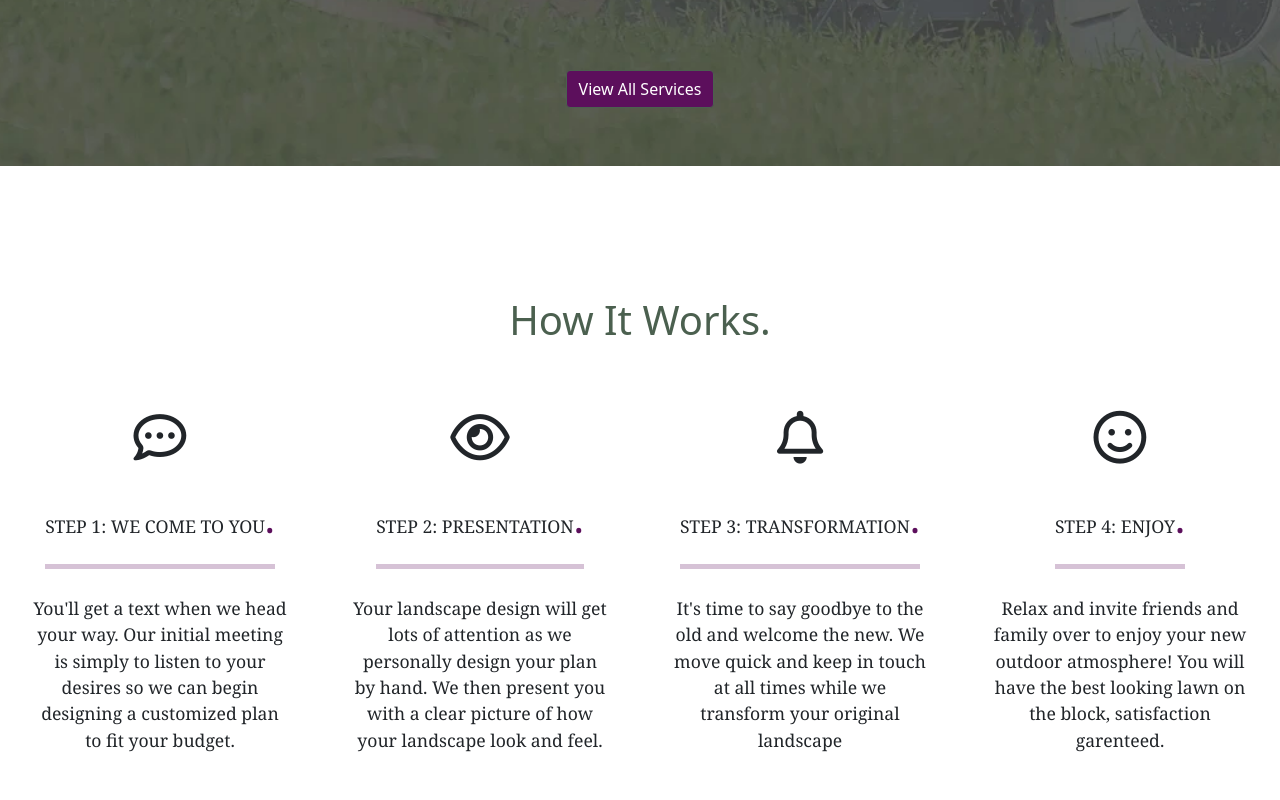
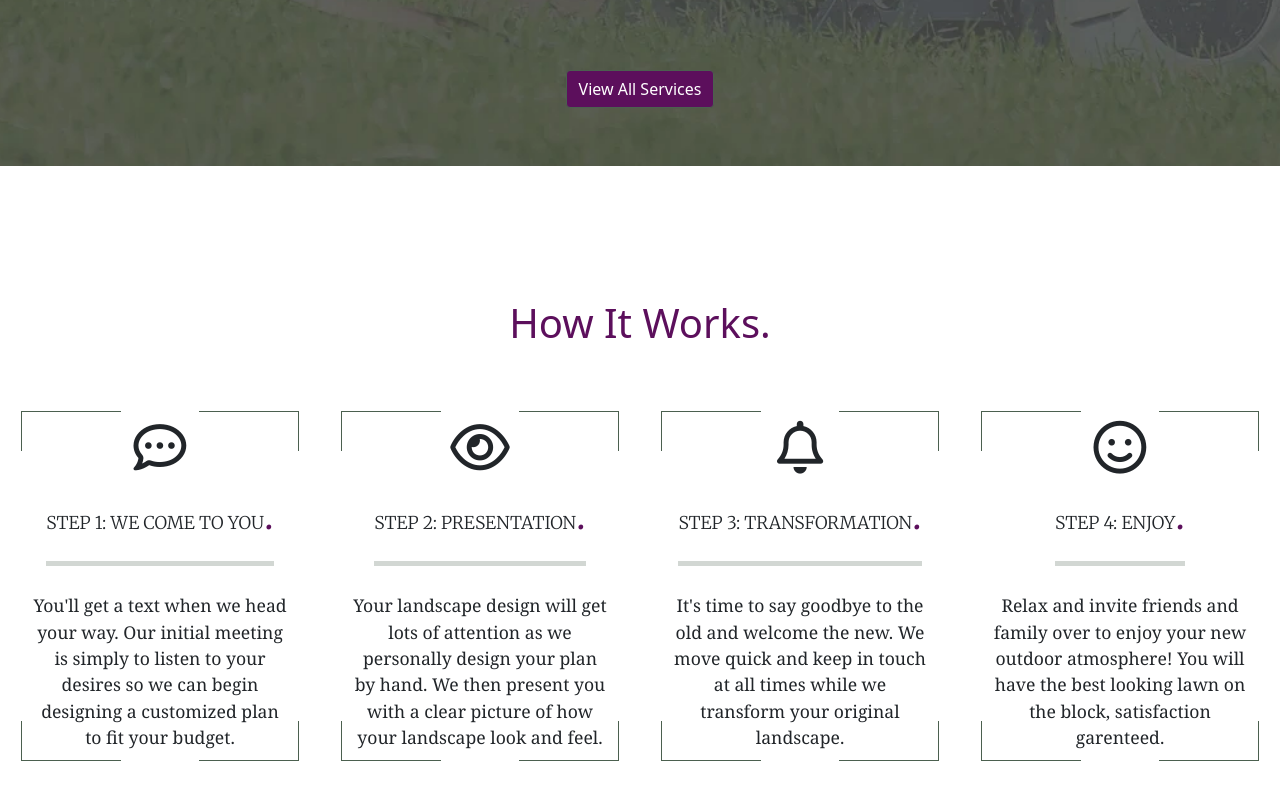
Before and after one commit to stetsonharding/ValleyLawnPros, a React (Create React App) app: page / in a window 1280 px wide. Shown: the part 2108-2908 px from the top of the page. Built offline with nearby package versions, Linux system fonts and the light colour scheme.

Commit message:
border on flow container, changed font on title.

```diff
--- a/src/components/LandscapeFlow/LandScapeFlow.js
+++ b/src/components/LandscapeFlow/LandScapeFlow.js
@@ -13,7 +13,7 @@ export default function LandScapeFlow(props) {
         <span style={{ color: "rgb(92, 15, 92)", fontSize: "40px" }}>.</span>
         <hr
           style={{
-            color: "rgb(92, 15, 92)",
+            color: "#4b604f",
             height: "5px",
           }}
         />
--- a/src/components/LandscapeFlow/LandscapeFlow.scss
+++ b/src/components/LandscapeFlow/LandscapeFlow.scss
@@ -1,15 +1,14 @@
+//container
 .flow-container {
-  max-width: 500px;
-  height: 100%;
-  min-height: 350px;
+  width: 400px;
 
+  height: 350px;
   display: flex;
   flex-direction: column;
   justify-content: center;
   align-items: center;
   font-family: Cambria, Cochin, Georgia, Times, "Times New Roman", serif;
   font-size: 1.1rem;
-  // margin:1rem;
   outline: solid 0px rgb(92, 15, 92);
   transition: outline 0.6s linear;
   margin: 0.5em; /* Increased margin since the outline expands outside the element */
@@ -17,6 +16,42 @@
 .flow-container:hover {
   outline-width: 9px;
 }
+//border corners for container element
+.flow-container {
+  position: relative;
+}
+.flow-container:before,
+.flow-container:after,
+.flow-container > :first-child:before,
+.flow-container > :first-child:after {
+  position: absolute;
+  width: 100px;
+  height: 40px;
+  border-color: #4b604f;
+  border-style: solid;
+  content: " ";
+}
+.flow-container:before {
+  top: 0;
+  left: 0;
+  border-width: 1px 0 0 1px;
+}
+.flow-container:after {
+  top: 0;
+  right: 0;
+  border-width: 1px 1px 0 0;
+}
+.flow-container > :first-child:before {
+  bottom: 0;
+  right: 0;
+  border-width: 0 1px 1px 0;
+}
+.flow-container > :first-child:after {
+  bottom: 0;
+  left: 0;
+  border-width: 0 0 1px 1px;
+}
+// ================
 
 .flow-icon {
   height: 100px;
@@ -25,12 +60,13 @@
   justify-content: center;
   display: flex;
 }
-
 .flow-steps {
   text-transform: uppercase;
+  font-family: "Merriweather", Arial, Helvetica, sans-serif;
+  font-size: 1.1rem;
 }
-
 .flow-description {
   text-align: center;
   margin: 10px;
+  font-size: 1.1rem;
 }
--- a/src/components/howItWorksLayout/HowItWorksLayout.js
+++ b/src/components/howItWorksLayout/HowItWorksLayout.js
@@ -13,19 +13,18 @@ function HowItWorksLayout() {
     >
       <Row className="mt-5">
         <h1
+          className="howItWorks-title"
           style={{
             display: "flex",
             justifyContent: "center",
             alignItems: "flex-start",
-            height: "75px",
-            color: "#4b604f",
-            fontFamily:
-              "Cambria, Cochin, Georgia, Times, Times New Roman, serif;",
+            height: "95px",
+            color: "rgb(92, 15, 92)",
+            fontFamily: "Merriweather, Arial, Helvetica, sans-serif;",
           }}
         >
           How It Works.
         </h1>
-
         <Col
           sm={12}
           md={6}
@@ -62,7 +61,7 @@ function HowItWorksLayout() {
             flowIcon="far fa-bell fa-3x"
             step="Step 3: Transformation"
             flowDescription="It's time to say goodbye to the old and welcome the new. We move quick and keep in touch at all times while
-            we transform your original landscape"
+            we transform your original landscape."
           />
         </Col>
         <Col
```
